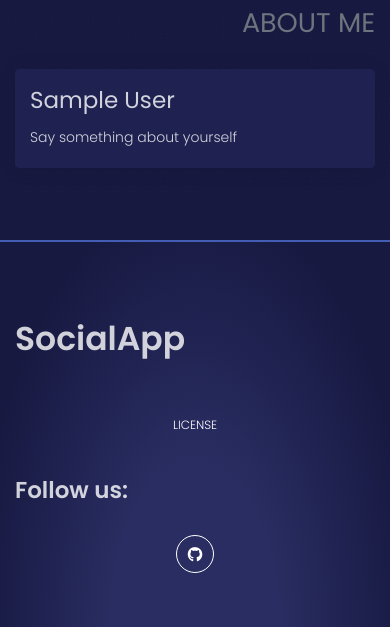
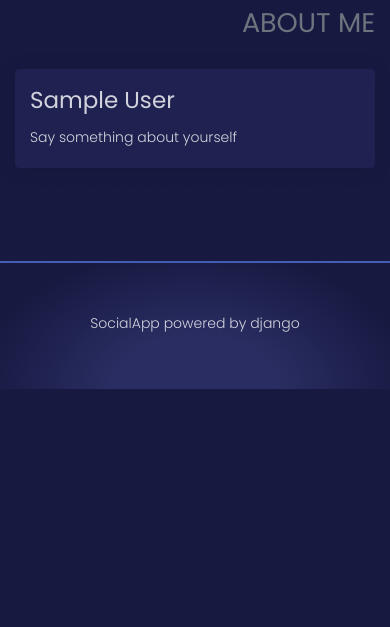
Before and after one commit to kami2/socialapp, a Django app: page /profile/1/about/ in a window 390 px wide. Shown: the part 550-1177 px from the top of the page. After the commit the page ends 939 px from the top, so only its background shows below. Run offline with Django 3.2, Linux system fonts and the light colour scheme; the visitor is signed in with stand-in values (Sample User, id 1); data comes from the database, SQL or seed files in the repository; data that the repository does not hold is empty; some libraries are stand-ins or nearby versions.

Commit message:
Fix some responsive issues

```diff
--- a/ubek/templates/ubek/login/footer.html
+++ b/ubek/templates/ubek/login/footer.html
@@ -1,27 +1,6 @@
 {% load static %}
 <footer class="footer">
       <div class="container">
-        <div class="row">
-          <div class="col-md-3">
-            <h1 class="title">SocialApp</h1>
-          </div>
-          <div class="col-md-3">
-            <ul class="nav">
-              <li class="nav-item">
-                <a href="https://opensource.org/licenses/MIT" class="nav-link">
-                  License
-                </a>
-              </li>
-            </ul>
-          </div>
-          <div class="col-md-3">
-            <h3 class="title">Follow us:</h3>
-            <div class="btn-wrapper profile">
-              <a target="_blank" href="https://github.com/kami2/" class="btn btn-icon btn-neutral btn-round btn-simple" data-toggle="tooltip" data-original-title="Follow us">
-                <i class="fab fa-github"></i>
-              </a>
-            </div>
-          </div>
-        </div>
+        <p>SocialApp powered by django</p>
       </div>
-    </footer>
+</footer>
--- a/ubek/templates/ubek/login/modal.html
+++ b/ubek/templates/ubek/login/modal.html
@@ -25,4 +25,3 @@
           </div>
         </div>
       </div>
-</div>
--- a/ubek/templates/ubek/profile/profile_about.html
+++ b/ubek/templates/ubek/profile/profile_about.html
@@ -21,7 +21,7 @@
 {% include 'ubek/login/head.html' %}
 <!-- END HEAD -->
 
-<body class="profile-page">
+<body class="">
   <!-- Navbar -->
 {% include 'ubek/login/navbar.html' %}
   <!-- End Navbar -->
@@ -58,8 +58,8 @@
       </div>
   </div>
 </div>
-    </div>
-<br><br>
+
+<br><br><br>
 
 
 
@@ -75,7 +75,7 @@
       <!-- Footer -->
 {% include 'ubek/login/footer.html' %}
         <!-- END Footer -->
-  </div>
+
   <!--   Core JS Files   -->
   {% include 'ubek/login/scripts.html' %}
   <!-- END Scripts -->
--- a/ubek/templates/ubek/profile/profile_friends.html
+++ b/ubek/templates/ubek/profile/profile_friends.html
@@ -67,7 +67,7 @@
 
 
 </div>
-    </div>
+    </div></div>
 <br><br>
 
 
@@ -84,7 +84,7 @@
       <!-- Footer -->
 {% include 'ubek/login/footer.html' %}
         <!-- END Footer -->
-  </div>
+</div>
   <!--   Core JS Files   -->
   {% include 'ubek/login/scripts.html' %}
   <!-- END Scripts -->
--- a/ubek/templates/ubek/profile/profile_friends_advanced.html
+++ b/ubek/templates/ubek/profile/profile_friends_advanced.html
@@ -123,7 +123,8 @@
       {% endif %}
 
 </div>
-    </div>
+</div>
+  </div>
 <br><br>
 
 
@@ -140,7 +141,7 @@
       <!-- Footer -->
 {% include 'ubek/login/footer.html' %}
         <!-- END Footer -->
-  </div>
+
   <!--   Core JS Files   -->
   {% include 'ubek/login/scripts.html' %}
   <!-- END Scripts -->
--- a/ubek/templates/ubek/profile/profile_head.html
+++ b/ubek/templates/ubek/profile/profile_head.html
@@ -2,7 +2,7 @@
 <div class="wrapper">
     <div class="profile-page">
       <img src="{% static 'ubek/assets/img/dots.png' %}" class="dots">
-      <img src="{% static 'ubek/assets/img/path4.png' %}" class="path">
+
         <div class="container" style="margin-top:100px">
 
 
```
Also changed, not shown: ubek/templates/ubek/profile/post_detail.html (+3 -4 lines).
